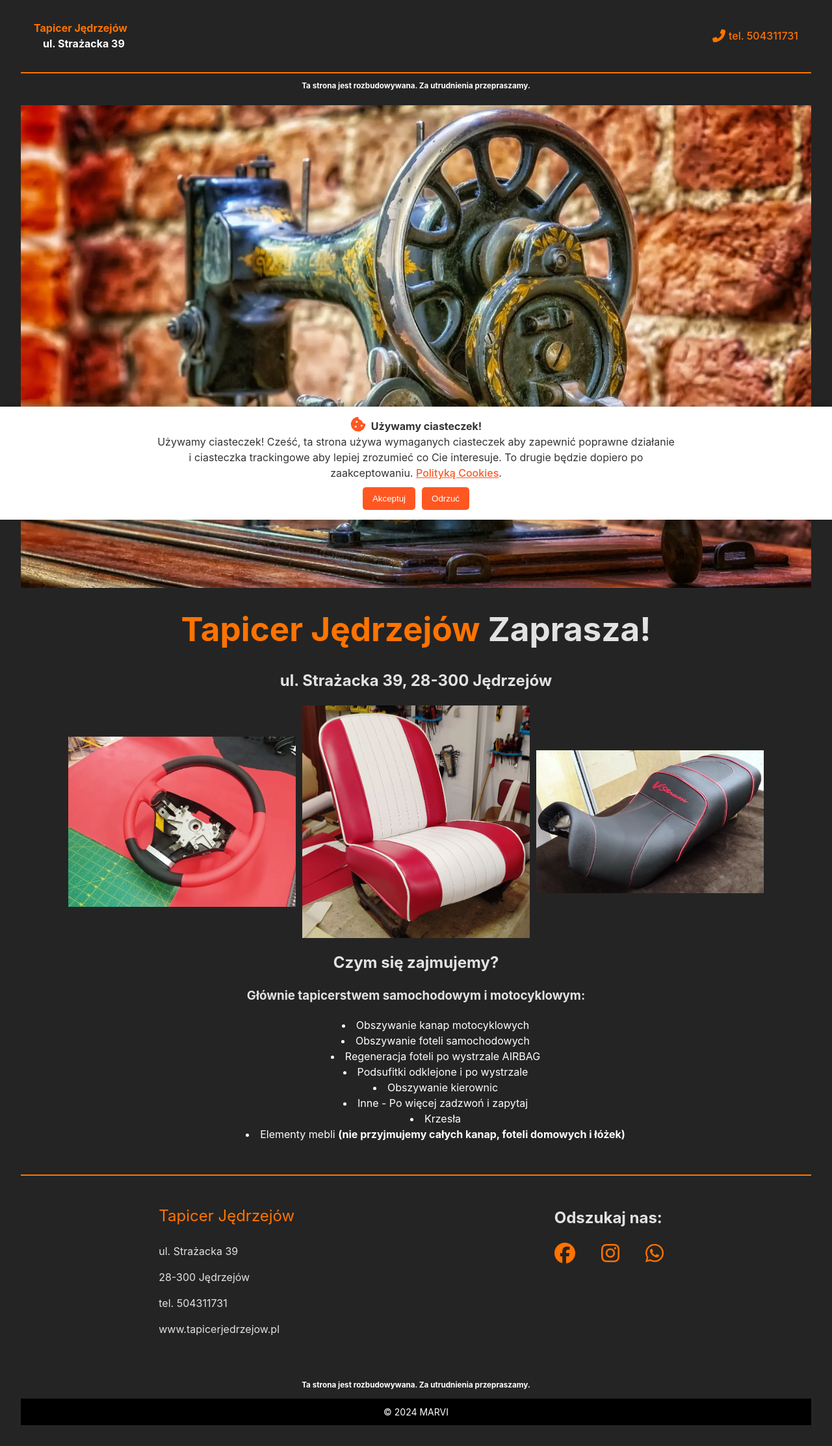
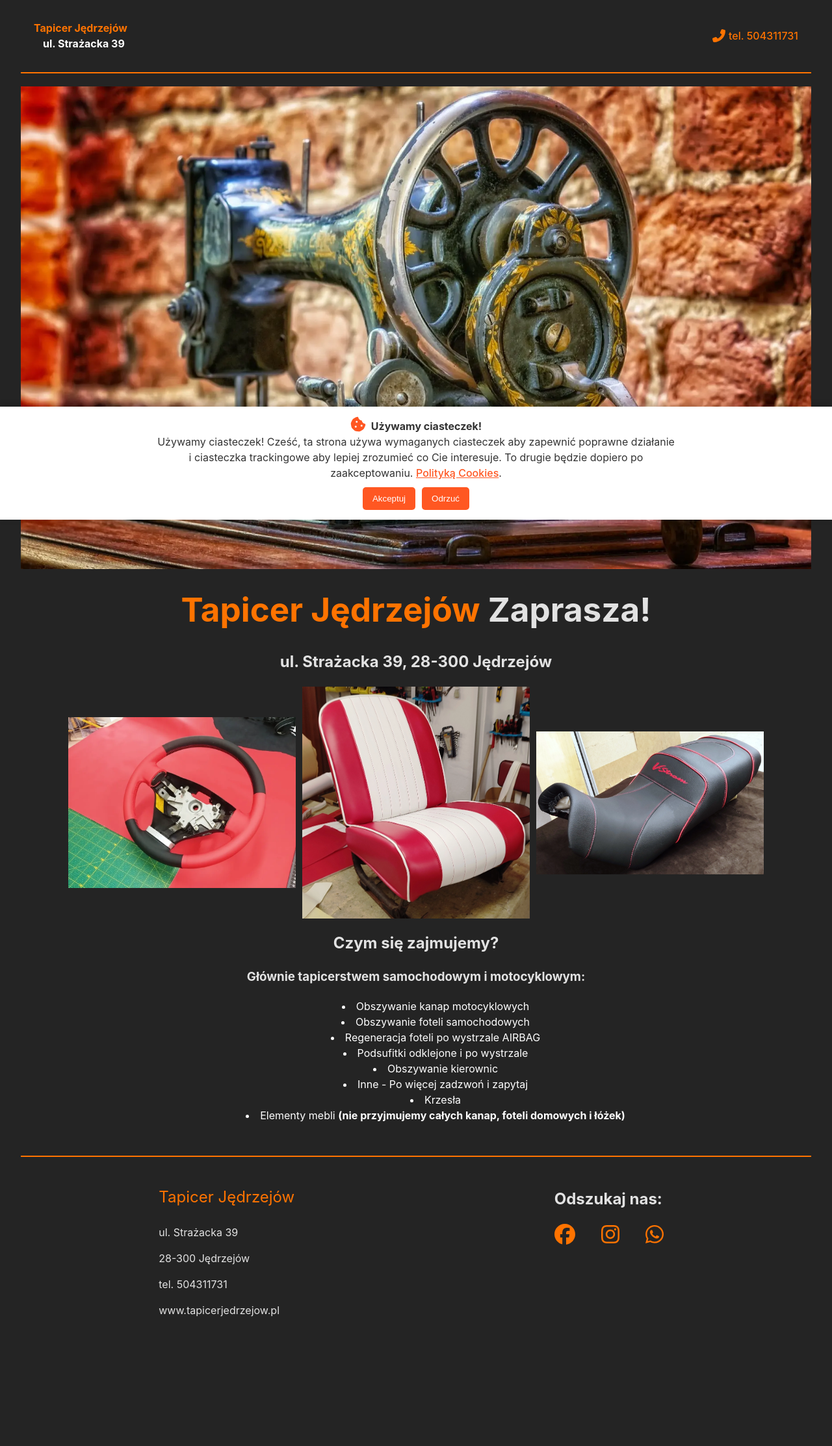
Before and after one commit to MikiMarcinkowski/moja_strona_tap, a React (Vite) app: page / in a window 1280 px wide. Shown: the whole page at 65% size. After the commit the page ends 2127 px from the top, so only its background shows below. Built offline with nearby package versions, Linux system fonts and the light colour scheme.

Commit message:
some adds

```diff
--- a/index.html
+++ b/index.html
@@ -1,6 +1,15 @@
 <!DOCTYPE html>
 <html lang="en">
   <head>
+    <!-- Google tag (gtag.js) -->
+<script async src="https://www.googletagmanager.com/gtag/js?id=G-T8CVVVB15P"></script>
+<script>
+  window.dataLayer = window.dataLayer || [];
+  function gtag(){dataLayer.push(arguments);}
+  gtag('js', new Date());
+
+  gtag('config', 'G-T8CVVVB15P');
+</script>
     <!-- Google Tag Manager -->
 <script>(function(w,d,s,l,i){w[l]=w[l]||[];w[l].push({'gtm.start':
 new Date().getTime(),event:'gtm.js'});var f=d.getElementsByTagName(s)[0],
@@ -8,6 +17,10 @@ j=d.createElement(s),dl=l!='dataLayer'?'&l='+l:'';j.async=true;j.src=
 'https://www.googletagmanager.com/gtm.js?id='+i+dl;f.parentNode.insertBefore(j,f);
 })(window,document,'script','dataLayer','GTM-MV33TCDB');</script>
 <!-- End Google Tag Manager -->
+<!-- Cookies -->
+ <script id="Cookiebot" src="https://consent.cookiebot.com/uc.js" data-cbid="6665bdd7-1fde-4f2e-839c-dec2425d1348" data-blockingmode="auto" type="text/javascript"></script>
+<!-- End Cookies -->
+
     <meta charset="UTF-8" />
 
     <meta name="viewport" content="width=device-width, initial-scale=1.0" />
--- a/src/App.jsx
+++ b/src/App.jsx
@@ -40,7 +40,7 @@ function App() {
       )}
 
       <Header phoneNumber={phoneNumber} />
-      <UnderConstruction />
+      {/* <UnderConstruction /> */}
 
       <SewingMachineImage />
 
--- a/src/Components/Footer/Footer.jsx
+++ b/src/Components/Footer/Footer.jsx
@@ -49,10 +49,10 @@ const Footer = () => {
           </div>
         </div>
       </div>
-      <div>
+      {/* <div>
         <UnderConstruction />
        <Copyright/>
-      </div>
+      </div> */}
     </footer>
   );
 };
```
Also changed, not shown: 5 other files (tests, documents, lock files or other folders).
